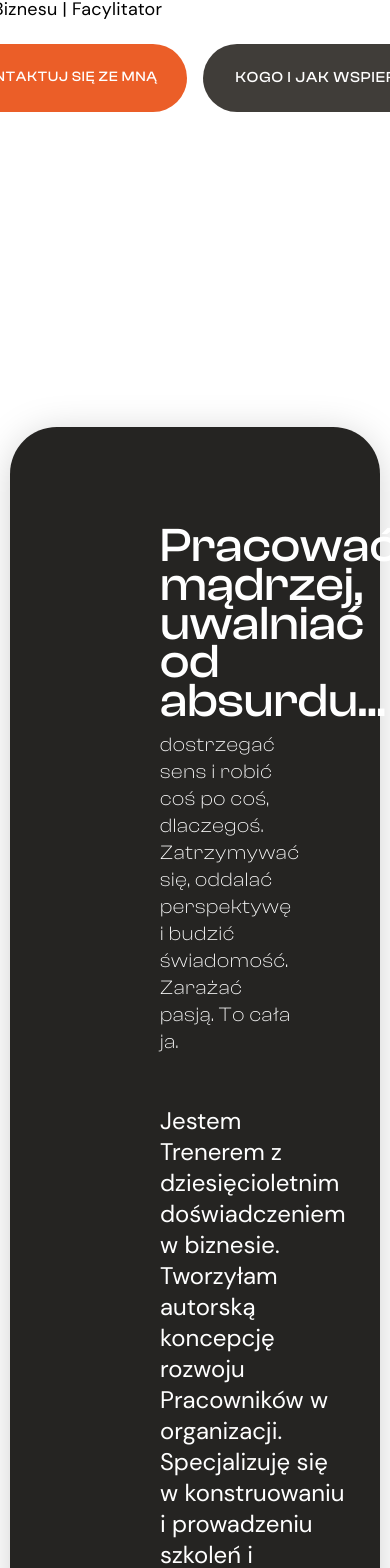
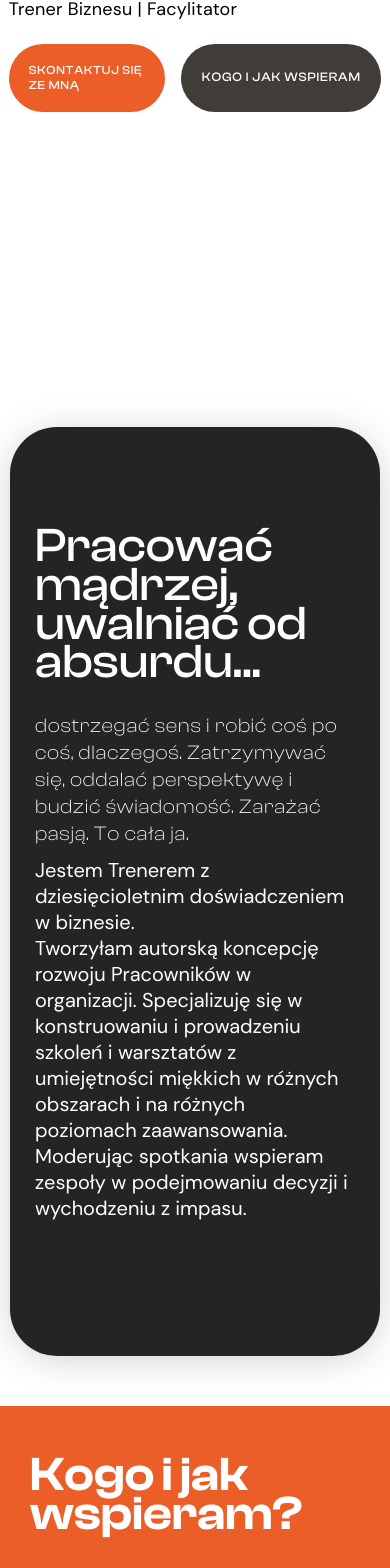
Before and after one commit to Flvrset/my-website, a SvelteKit app: page / in a window 390 px wide. Shown: the part 425-1993 px from the top of the page. Built offline with nearby package versions, Linux system fonts and the light colour scheme.

Commit message:
make the main page proper for mobile

```diff
--- a/src/lib/styling/style.scss
+++ b/src/lib/styling/style.scss
@@ -30,8 +30,11 @@
 
 @mixin h2-semibold {
     font-family: ClashDisplay-Semibold, sans-serif;
-    font-size: 64px;
+    font-size: 4em;
     line-height: 81%;
+    @media screen and (max-width: 480px) {
+        font-size: 3em;
+    }
 }
 
 @mixin button {
@@ -52,11 +55,15 @@
     font-family: ClashDisplay-Semibold, sans-serif;
     min-width: 519px;
     height: 142px;
-    font-size: 24px;
+    font-size: 1.5em;
     border-radius: 113px;
     justify-content: center;
     align-items: center;
     text-decoration: none;
     color: white;
     box-shadow: 5px 5px 13px rgba(221, 229, 230, 0.9);
+    @media screen and (max-width: 480px) {
+        min-width: 330px;
+        font-size: 1.25em;
+    }
 }
--- a/src/routes/(app)/+page.svelte
+++ b/src/routes/(app)/+page.svelte
@@ -157,6 +157,10 @@
 			text-transform: uppercase;
 			a {
 				@include button;
+				@media screen and (max-width: 480px) {
+					width: auto;
+					padding: 0 20px;
+				}
 				transition: 0.1s ease-in-out;
 
 				&:hover {
@@ -169,12 +173,21 @@
 				background: #eb5e28;
 				letter-spacing: 0.065em;
 				font-size: 0.875em;
+				@media screen and (max-width: 480px) {
+					font-size: 0.75em;
+					width: 116px !important;
+				}
 			}
 			&--offers {
 				display: flex;
 				background: #403d39;
 				letter-spacing: 0.07em;
 				font-size: 0.9375em;
+
+				@media screen and (max-width: 480px) {
+					font-size: 0.79em;
+					width: 160px !important;
+				}
 			}
 		}
 	}
@@ -196,19 +209,34 @@
 			@include h2;
 			margin: 100px 30px 0 150px;
 
+			@media screen and (max-width: 480px) {
+				margin-left: 25px;
+				margin-bottom: 20px;
+			}
+
 			&--addon {
 				font-family: ClashDisplay-Light, sans-serif;
 				margin: 10px 150px 50px 150px;
 				font-size: 20px;
 				line-height: 27px;
 				letter-spacing: 0.035em;
+				@media screen and (max-width: 480px) {
+					margin-left: 25px;
+					margin-right: 30px;
+					margin-bottom: 10px;
+				}
 			}
 		}
 
 		&__bottom {
 			font-family: DMSans-Regular, sans-serif;
-			font-size: 24px;
+			font-size: 1.5em;
 			margin: 0 100px 135px 150px;
+			@media screen and (max-width: 480px) {
+				margin-left: 25px;
+				margin-right: 30px;
+				font-size: 1.25em;
+			}
 		}
 	}
 	.support {
@@ -220,6 +248,9 @@
 		align-items: flex-start;
 		color: white;
 		gap: 20px;
+		@media screen and (max-width: 480px) {
+			padding-left: 20px;
+		}
 		> h2 {
 			@include h2-semibold;
 			margin: 0;
@@ -231,13 +262,17 @@
 		}
 		a {
 			font-family: ClashDisplay-Bold;
-			font-size: 64px;
+			font-size: 4em;
 			color: #e2551f;
 			text-decoration: none;
 			transition: 300ms ease;
 			&:hover {
 				color: #ffb79b;
 				transition: 300ms ease;
+			}
+			@media screen and (max-width: 480px) {
+				font-size: 3em;
+				color: #7a3d19;
 			}
 		}
 	}
@@ -249,7 +284,8 @@
 		flex-wrap: wrap;
 		margin: 30px auto;
 		> div {
-			height: 617px;
+			min-height: 580px;
+			max-height: 617px;
 			background-color: #fffcf2;
 			color: #252422;
 			border-radius: 10vmin;
@@ -291,6 +327,9 @@
 		width: auto;
 		position: relative;
 		color: #fffcf2;
+		@media screen and (max-width: 480px) {
+			margin: 35px 0;
+		}
 		svg {
 			position: absolute;
 			bottom: 310px;
@@ -320,12 +359,18 @@
 
 		> h2 {
 			@include h2-semibold;
+			@media screen and (max-width: 480px) {
+				font-size: 2.5em;
+			}
 		}
 
 		> span {
 			font-family: DMSans-Regular;
-			font-size: 30px;
+			font-size: 1.875em;
 			margin-bottom: 50px;
+			@media screen and (max-width: 480px) {
+				font-size: 1.45em;
+			}
 		}
 
 		> a {
```
